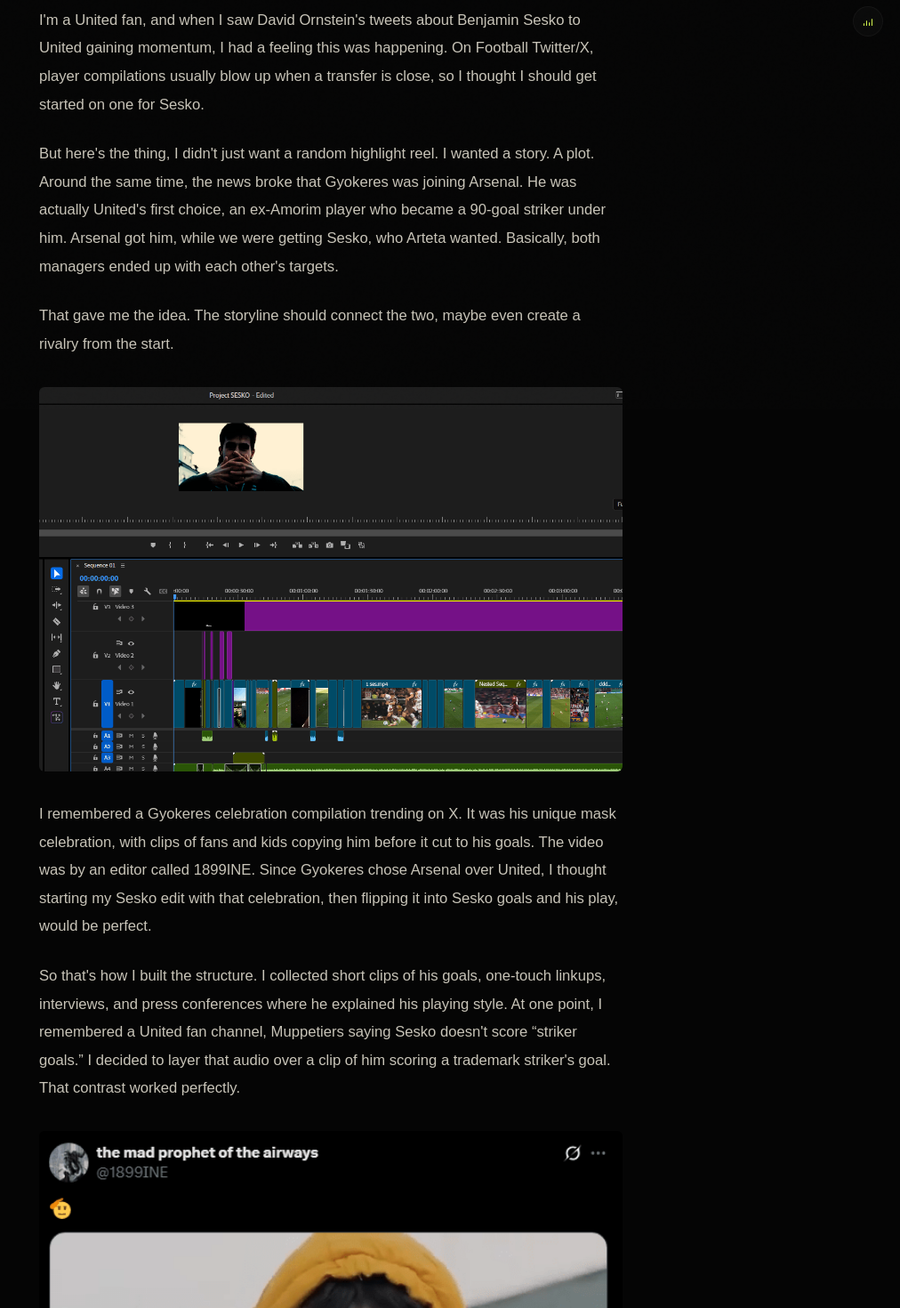
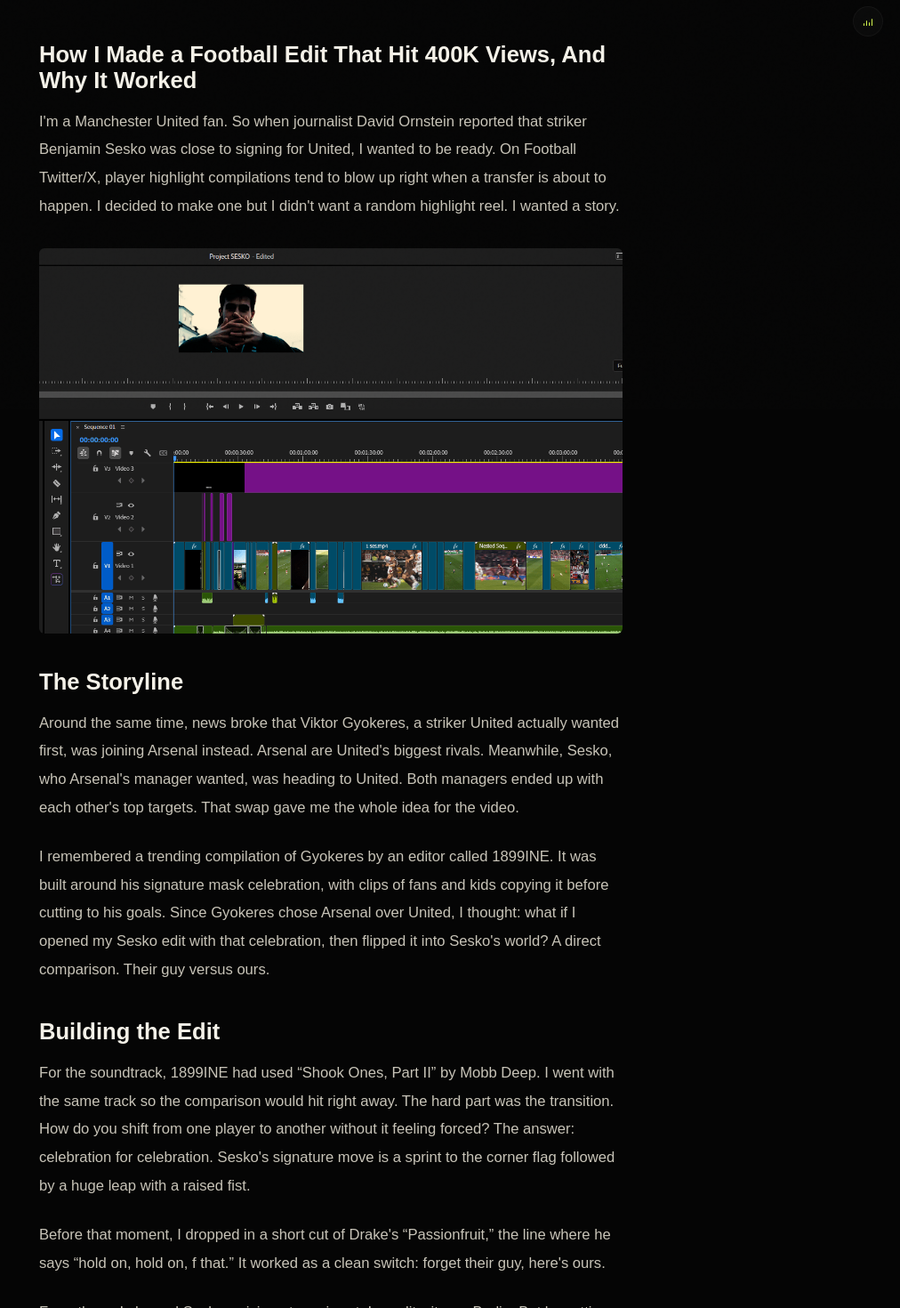
Before and after one commit to kri4tiv/kri4tiv-portfolio, a Next.js app: page /case-study in a window 1280 px wide. Shown: the part 740-2210 px from the top of the page at 89% size, without its empty margins (268-1280 px from the left). Built offline with nearby package versions, Linux system fonts and the light colour scheme; a web font is replaced by a local one.

Commit message:
Updated case study with polished content and bold headings

```diff
--- a/app/case-study/page.tsx
+++ b/app/case-study/page.tsx
@@ -47,11 +47,9 @@
       {/* ── Article body ─────────────────────────────────────────── */}
       <article className="cs-body">
 
-        <p>I&apos;m a United fan, and when I saw David Ornstein&apos;s tweets about Benjamin Sesko to United gaining momentum, I had a feeling this was happening. On Football Twitter/X, player compilations usually blow up when a transfer is close, so I thought I should get started on one for Sesko.</p>
+        <h2 style={{ fontFamily: "var(--fd)", fontSize: "clamp(1.3rem, 2vw, 1.6rem)", fontWeight: 600, color: "var(--t0)", marginTop: "2.5rem", marginBottom: "1rem" }}>How I Made a Football Edit That Hit 400K Views, And Why It Worked</h2>
 
-        <p>But here&apos;s the thing, I didn&apos;t just want a random highlight reel. I wanted a story. A plot. Around the same time, the news broke that Gyokeres was joining Arsenal. He was actually United&apos;s first choice, an ex-Amorim player who became a 90-goal striker under him. Arsenal got him, while we were getting Sesko, who Arteta wanted. Basically, both managers ended up with each other&apos;s targets.</p>
-
-        <p>That gave me the idea. The storyline should connect the two, maybe even create a rivalry from the start.</p>
+        <p>I&apos;m a Manchester United fan. So when journalist David Ornstein reported that striker Benjamin Sesko was close to signing for United, I wanted to be ready. On Football Twitter/X, player highlight compilations tend to blow up right when a transfer is about to happen. I decided to make one but I didn&apos;t want a random highlight reel. I wanted a story.</p>
 
         <figure className="cs-figure">
           <Image
@@ -64,9 +62,19 @@
           />
         </figure>
 
-        <p>I remembered a Gyokeres celebration compilation trending on X. It was his unique mask celebration, with clips of fans and kids copying him before it cut to his goals. The video was by an editor called 1899INE. Since Gyokeres chose Arsenal over United, I thought starting my Sesko edit with that celebration, then flipping it into Sesko goals and his play, would be perfect.</p>
+        <h2 style={{ fontFamily: "var(--fd)", fontSize: "clamp(1.3rem, 2vw, 1.6rem)", fontWeight: 600, color: "var(--t0)", marginTop: "2.5rem", marginBottom: "1rem" }}>The Storyline</h2>
 
-        <p>So that&apos;s how I built the structure. I collected short clips of his goals, one-touch linkups, interviews, and press conferences where he explained his playing style. At one point, I remembered a United fan channel, Muppetiers saying Sesko doesn&apos;t score &ldquo;striker goals.&rdquo; I decided to layer that audio over a clip of him scoring a trademark striker&apos;s goal. That contrast worked perfectly.</p>
+        <p>Around the same time, news broke that Viktor Gyokeres, a striker United actually wanted first, was joining Arsenal instead. Arsenal are United&apos;s biggest rivals. Meanwhile, Sesko, who Arsenal&apos;s manager wanted, was heading to United. Both managers ended up with each other&apos;s top targets. That swap gave me the whole idea for the video.</p>
+
+        <p>I remembered a trending compilation of Gyokeres by an editor called 1899INE. It was built around his signature mask celebration, with clips of fans and kids copying it before cutting to his goals. Since Gyokeres chose Arsenal over United, I thought: what if I opened my Sesko edit with that celebration, then flipped it into Sesko&apos;s world? A direct comparison. Their guy versus ours.</p>
+
+        <h2 style={{ fontFamily: "var(--fd)", fontSize: "clamp(1.3rem, 2vw, 1.6rem)", fontWeight: 600, color: "var(--t0)", marginTop: "2.5rem", marginBottom: "1rem" }}>Building the Edit</h2>
+
+        <p>For the soundtrack, 1899INE had used &ldquo;Shook Ones, Part II&rdquo; by Mobb Deep. I went with the same track so the comparison would hit right away. The hard part was the transition. How do you shift from one player to another without it feeling forced? The answer: celebration for celebration. Sesko&apos;s signature move is a sprint to the corner flag followed by a huge leap with a raised fist.</p>
+
+        <p>Before that moment, I dropped in a short cut of Drake&apos;s &ldquo;Passionfruit,&rdquo; the line where he says &ldquo;hold on, hold on, f that.&rdquo; It worked as a clean switch: forget their guy, here&apos;s ours.</p>
+
+        <p>From there, I showed Sesko arriving at an airport. In reality, it was Berlin. But by cutting in shots of Manchester and Old Trafford (United&apos;s stadium) right after, it looked like he was arriving at United. I then used clips from Leipzig&apos;s stadium, his actual home ground in Germany, but in the edit, it gave the feeling he was stepping into Old Trafford for the first time.</p>
 
         <figure className="cs-figure">
           <Image
@@ -79,9 +87,13 @@
           />
         </figure>
 
-        <p>For the soundtrack, the choice was obvious. 1899INE used &ldquo;Shook Ones, Part II&rdquo; by Mobb Deep, so I went with the same track to create a direct comparison. The challenge was figuring out how to transition from Gyokeres to Sesko. Then it hit me; celebration for celebration. Sesko&apos;s signature is his sprint to the corner flag and huge leap with a raised fist. I needed a stop-gap before that moment, so I used a short cut of Drake&apos;s Passionfruit where he says, &ldquo;Hold on, hold on, f that, f that shit.&rdquo; Not meant disrespectfully, it&apos;s just a famous line that worked as a &ldquo;forget that, here&apos;s ours&rdquo; moment.</p>
+        <h2 style={{ fontFamily: "var(--fd)", fontSize: "clamp(1.3rem, 2vw, 1.6rem)", fontWeight: 600, color: "var(--t0)", marginTop: "2.5rem", marginBottom: "1rem" }}>The Zlatan Connection</h2>
 
-        <p>From there, I showed Sesko arriving at Berlin Airport. The airport itself wasn&apos;t visible, just him coming out and getting into a van. I then cut in Manchester videos of Old Trafford to make it look as if he was on his way there. After that, I switched to clips of him at Leipzig&apos;s stadium; in reality, his old ground, but in the edit, it gave the impression he was visiting Old Trafford.</p>
+        <p>To add another layer, I brought in Zlatan Ibrahimovic, a legendary striker who played for United and is also Sesko&apos;s idol growing up. I cut between their similar celebration leaps, side by side. Later, I matched a Sesko long-range goal with Zlatan scoring from the exact same spot for United, then lined up their celebrations again. The idea was to show Sesko as a striker following in Zlatan&apos;s footsteps at the same club.</p>
+
+        <p>I also added audio from a United fan channel called Muppetiers, where someone said Sesko doesn&apos;t score &ldquo;striker goals.&rdquo; I placed that over a clip of him scoring a textbook striker&apos;s goal. That contrast worked perfectly.</p>
+
+        <p>The outro was a montage of seven or eight clips of Sesko&apos;s signature leap, ending with him signing a jersey marked &ldquo;2028.&rdquo;</p>
 
         <figure className="cs-figure">
           <Image
@@ -94,10 +106,6 @@
           />
         </figure>
 
-        <p>Once that transition was set, I brought in his signature jump celebration. To strengthen the storyline, I mixed it with Zlatan; his role model, showing their similar leaps and cutting between the two. From there, I moved into a sequence of his goals, linkups, and interviews where he explained his playing style, making the clips flow with his finishes.</p>
-
-        <p>Toward the end, I tied it back to Zlatan again: Sesko scoring a long-range strike, then Zlatan scoring from the exact same position for United. I mirrored this with their celebrations too, cutting between Sesko&apos;s jump and Zlatan&apos;s landing. The aim was to frame Sesko as a striker following in Zlatan&apos;s footsteps.</p>
-
         <figure className="cs-figure">
           <Image
             src="/media/case-study/04.png"
@@ -109,20 +117,18 @@
           />
         </figure>
 
-        <p>The outro was a montage of seven to eight clips of Sesko&apos;s jumps, closing with him signing a jersey marked &ldquo;2028.&rdquo;</p>
+        <h2 style={{ fontFamily: "var(--fd)", fontSize: "clamp(1.3rem, 2vw, 1.6rem)", fontWeight: 600, color: "var(--t0)", marginTop: "2.5rem", marginBottom: "1rem" }}>How It Went Viral</h2>
 
-        <hr className="cs-rule" />
+        <p>I posted the edit from my own X account. For a new account, it did well: 28K views, 193 likes, 34 reposts. But the real story happened next.</p>
 
-        <p>Once I finished the edit, I posted it from my own X account. For a new account like mine, I thought it did pretty well: 28K views, 193 likes, and 34 reposts. But that wasn&apos;t the full story.</p>
+        <p>An Arsenal fan had made his own Sesko compilation, thinking Sesko was joining Arsenal. A United fan found it and reshared it, and it started getting good numbers. But then the Arsenal fan deleted the original out of spite, he didn&apos;t want United fans enjoying work he&apos;d put together for Arsenal. Once the source was gone, the repost disappeared too.</p>
 
-        <p>Around the same time, an Arsenal fan had made a Sesko compilation because they thought he was signing for Arsenal. A United fan came across it and reshared it, which started getting good engagement. But then the Arsenal fan deleted the original video out of spite. He didn&apos;t want United fans enjoying the work he had put together for Arsenal. Once he deleted it, the United fan&apos;s repost also became invisible since the source was gone.</p>
-
-        <p>That&apos;s when I stepped in. I commented, &ldquo;I got you,&rdquo; and shared my own video, pointing out that I had also made a compilation, and in my view, a better one. Soon after, a United fan account picked it up and reposted it with the caption, &ldquo;We got the receipts, don&apos;t worry.&rdquo;</p>
+        <p>That&apos;s when I stepped in. I commented &ldquo;I got you&rdquo; and shared my video. Soon after, a United fan account picked it up and reposted it with the caption: &ldquo;We got the receipts, don&apos;t worry.&rdquo; He thought I&apos;d just saved the deleted Arsenal video and reposted it. He didn&apos;t realise it was my own original work, so he didn&apos;t credit me. But the repost took off: 398.4K views, 7.8K likes, 559 reposts, and 1.2K bookmarks.</p>
 
         <figure className="cs-figure">
           <Image
             src="/media/case-study/05.png"
-            alt="The viral repost — receipts caption"
+            alt="The viral repost, receipts caption"
             width={591}
             height={602}
             style={{ width: "100%", height: "auto", borderRadius: "6px" }}
@@ -130,7 +136,7 @@
           />
         </figure>
 
-        <p>Here&apos;s the twist: he thought I had simply downloaded the Arsenal fan&apos;s deleted video and reposted it myself, which is why he used that caption. Since he didn&apos;t realize I was the original creator, he didn&apos;t give me credit. But the repost blew up anyway; 398.4K views, 7.8K likes, 559 reposts, 21 comments, and 1.2K bookmarks. Later, when he found out the video was mine, he apologized for not crediting me. He even mentioned me in the comments and followed me back.</p>
+        <p>When he later found out the video was actually mine, he apologised, credited me in the comments, and followed me.</p>
 
         <figure className="cs-figure">
           <Image
@@ -143,11 +149,11 @@
           />
         </figure>
 
-        <p>For me, the numbers weren&apos;t the main thing. What mattered was that my idea worked. The storyline, the Gyokeres-to-Sesko transition, the Zlatan parallels, it all landed exactly how I thought it would. That reinforced something I&apos;ve always believed: I understand what an audience wants.</p>
+        <h2 style={{ fontFamily: "var(--fd)", fontSize: "clamp(1.3rem, 2vw, 1.6rem)", fontWeight: 600, color: "var(--t0)", marginTop: "2.5rem", marginBottom: "1rem" }}>What This Showed Me</h2>
 
-        <p>Whether it&apos;s a video, copywriting, emails, or marketing campaigns, I know how to create content that connects. My strengths are creativity, persistence, and thinking differently.</p>
+        <p>The numbers were great. But what mattered more was that the idea worked. The Gyokeres-to-Sesko transition, the Zlatan connection, the audio layering, it all landed the way I planned it. That proved something I&apos;ve always believed: I understand what an audience wants to see.</p>
 
-        <p>On the technical side, I made the edit in Adobe Premiere Pro, using effects and transitions to shape the story. The project took me about 5–7 hours. It could have been done faster, but I spent time carefully cutting and matching clips because the small details are what make a piece stand out.</p>
+        <p>Whether it&apos;s a video edit, copywriting, email campaigns, or marketing content, I know how to build something that connects with people. My strengths are creativity, persistence, and thinking differently. I made this edit in Adobe Premiere Pro over about five to seven hours. It could have been faster, but I spent time on the small cuts and details, because that&apos;s what makes a piece stand out.</p>
 
         {/* ── Stats grid ─────────────────────────────────────────── */}
         <div className="cs-stats">
```
